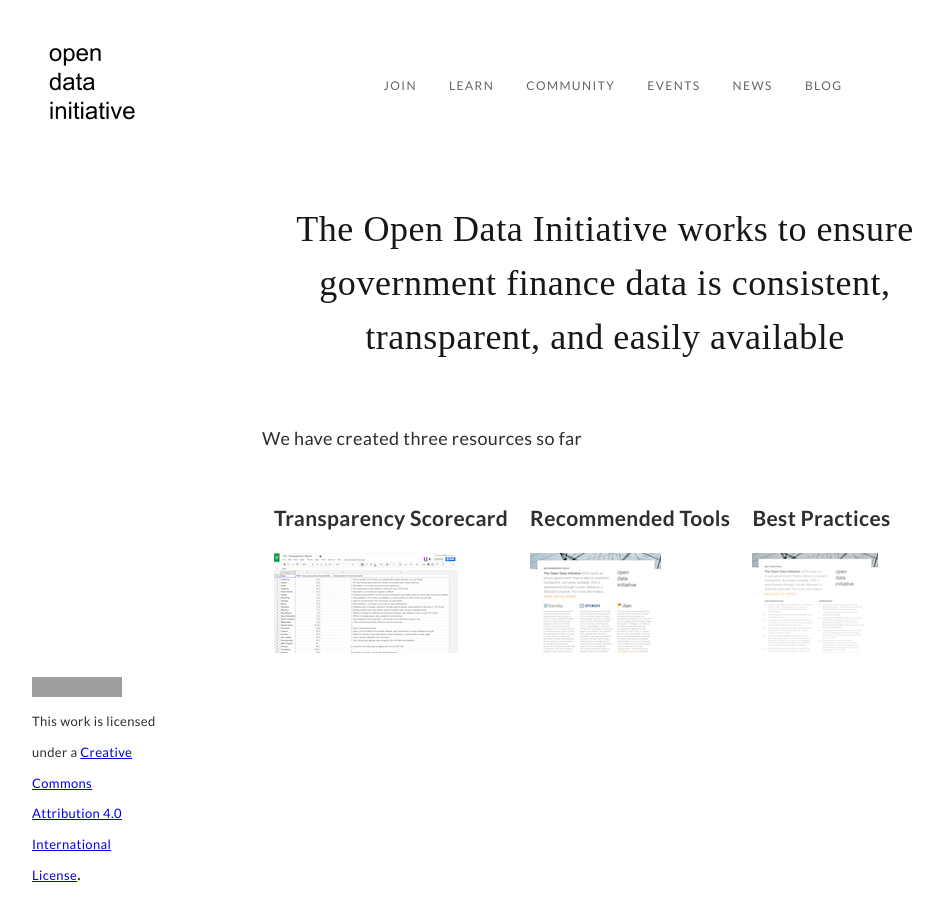
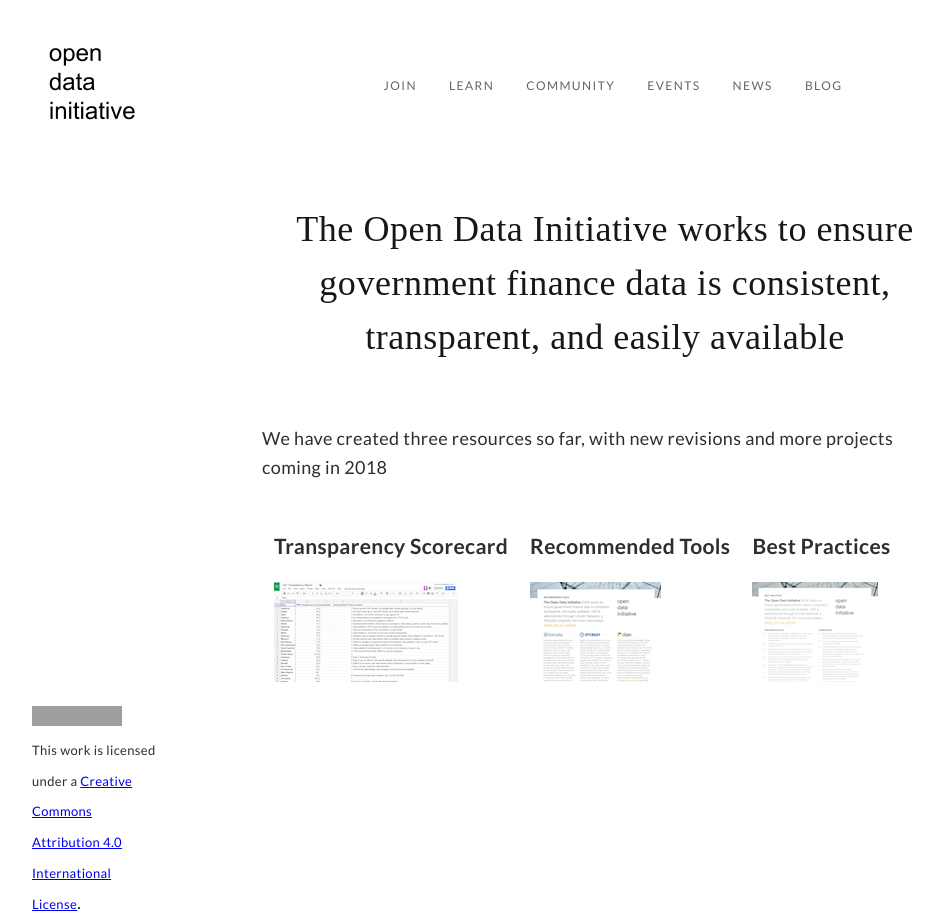
Before and after one commit to opendatainitiative/opendatainitiative.github.io, a Jekyll site: the page built from index.md, in a window 1280 px wide. Shown: the whole page, without its empty margins (35-978 px from the left). Built offline with Jekyll 4.4.1, drawn with Linux system fonts in a browser that asks for light colours; before the commit the page ends 900 px from its top, so only the background shows below that; grey boxes are pictures that could not be loaded.

Commit message:
whats next in 2018 to index

```diff
--- a/index.md
+++ b/index.md
@@ -6,7 +6,7 @@ title: Home
 
 ## The Open Data Initiative works to ensure government finance data is consistent, transparent, and easily available
 
-We have created three resources so far
+We have created three resources so far, with new revisions and more projects coming in 2018
 <table cellpadding="10">
  <tr>
       <td><h3>Transparency Scorecard</h3>
```
